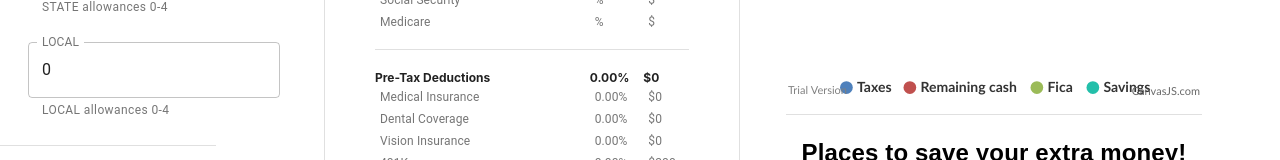
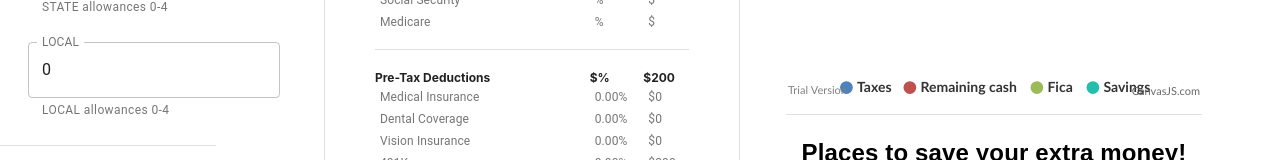
Before and after one commit to danthingu/paycheck_calculator_react, a React (Create React App) app: page / in a window 1280 px wide. Shown: the part 787-947 px from the top of the page. Built offline with nearby package versions, Linux system fonts and the light colour scheme; no server answers.

Commit message:
update percen tof pretax deduction

```diff
--- a/src/api/services.js
+++ b/src/api/services.js
@@ -4,12 +4,12 @@ export const calculatePaycheck = salaryWorkSavingInfo => {
     var config = {
         headers: {'Access-Control-Allow-Origin': '*'}
     };
-    return axios.post('https://qenzxs2x29.execute-api.us-west-2.amazonaws.com/Prod/calculate_paycheck', {salaryWorkSavingInfo})
-        .then((resp) => {
-            return resp.data
-        })
-    // return axios.post('http://localhost:5000/calculate_paycheck', {salaryWorkSavingInfo})
-    // .then((resp) => {
-    //     return resp.data
-    // })
+    // return axios.post('https://qenzxs2x29.execute-api.us-west-2.amazonaws.com/Prod/calculate_paycheck', {salaryWorkSavingInfo})
+    //     .then((resp) => {
+    //         return resp.data
+    //     })
+    return axios.post('http://localhost:5000/calculate_paycheck', {salaryWorkSavingInfo})
+    .then((resp) => {
+        return resp.data
+    })
 }
--- a/src/component/RightPanel.js
+++ b/src/component/RightPanel.js
@@ -232,7 +232,7 @@ export default function RadioButtonsGroup() {
                     </Grid>
                     <Grid item xs={2} justify="flex-end">
                         <React.Fragment>
-                            <label style={{fontWeight: 'bold', fontSize: '12px'}}>0.00%</label>
+                            <label style={{fontWeight: 'bold', fontSize: '12px'}}>${salaryWorkSavingInfo.preTaxDeductionPercentage}%</label>
                             <div>
                                 <FormLabel style={{fontSize: '12px', padding: 5}} component="legend">0.00%</FormLabel>
                                 <FormLabel style={{fontSize: '12px', padding: 5}} component="legend">0.00%</FormLabel>
@@ -245,7 +245,7 @@ export default function RadioButtonsGroup() {
                     </Grid>
                     <Grid item xs={2}  justify="flex-end">
                         <React.Fragment>
-                            <label style={{fontWeight: 'bold', fontSize: '12px'}}>$0</label>
+                            <label style={{fontWeight: 'bold', fontSize: '12px'}}>${salaryWorkSavingInfo.contribution401kAmount}</label>
                             <div>
                                 <FormLabel style={{fontSize: '12px', padding: 5}} component="legend">$0</FormLabel>
                                 <FormLabel style={{fontSize: '12px', padding: 5}} component="legend">$0</FormLabel>
--- a/src/context/PaycheckCalculatorContext.js
+++ b/src/context/PaycheckCalculatorContext.js
@@ -36,6 +36,7 @@ const PaycheckCalculatorContextProvider = props => {
         monthlyPutAsideFromPaycheck: '',
         yearFuture: '',
         contribution401kAmount: '200',
+        preTaxDeductionPercentage: '',
       });
 
     const handleSalaryWorkSavingInfoChange = (prop) => (event) => {
```
